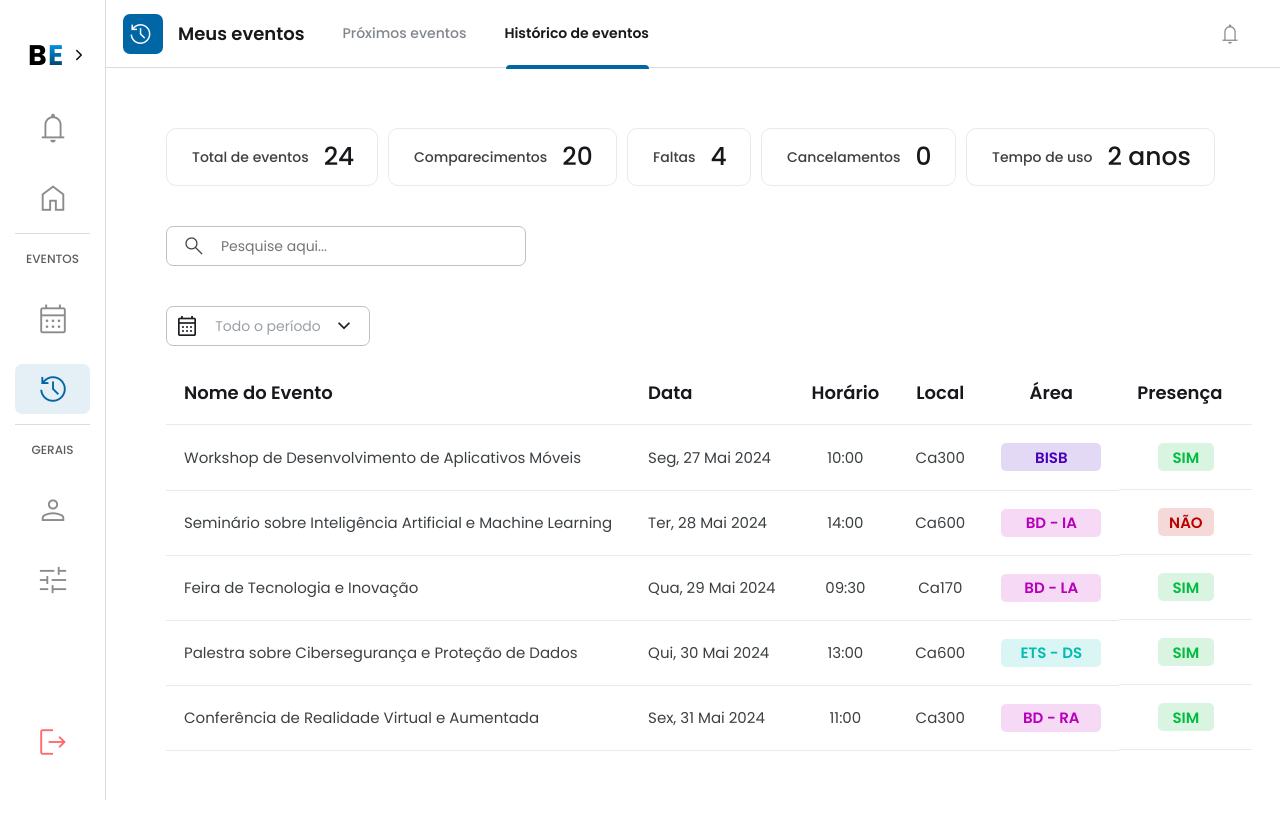
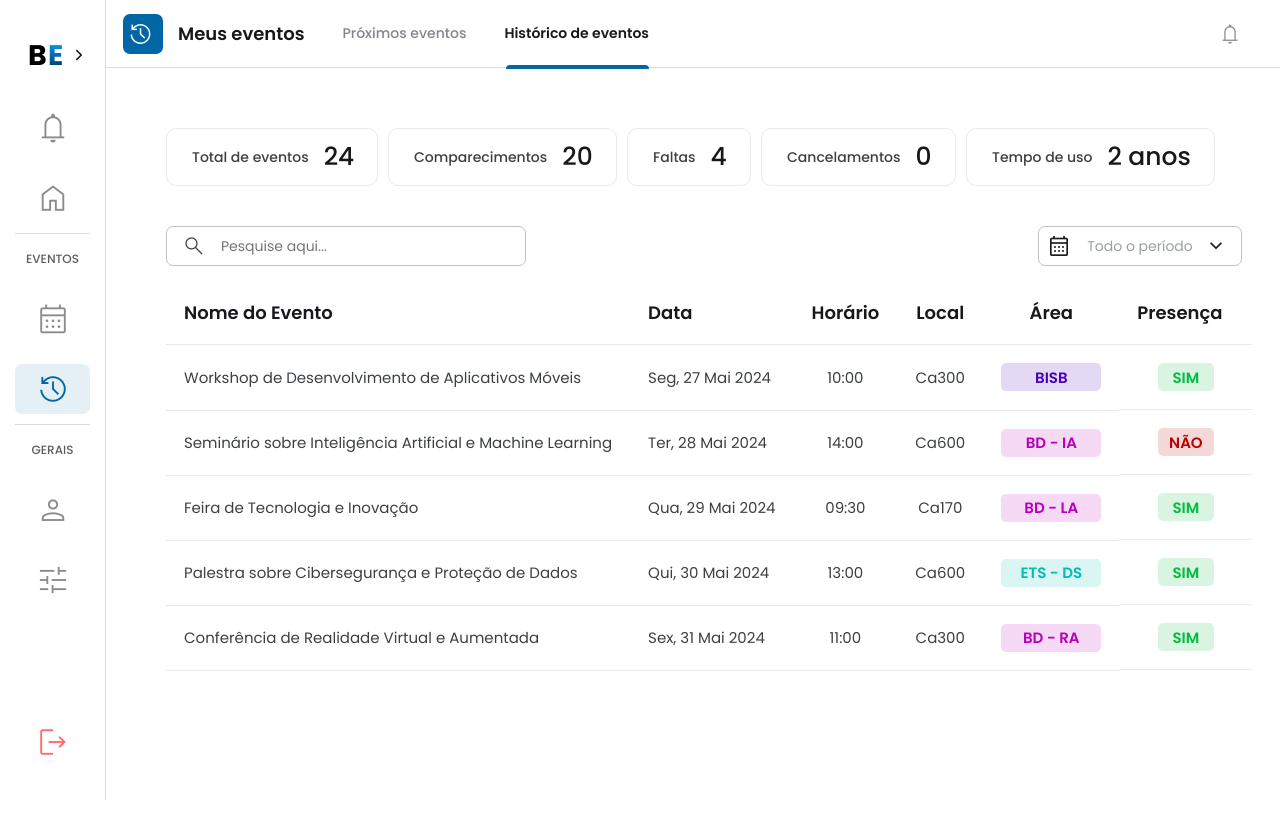
Before and after one commit to EsyProject/EsyFrontend, a React (Vite) app: page /Historic in a window 1280 px wide. Shown: the top 838 px of the page. After the commit the page ends 800 px from the top, so only its background shows below. Built offline with nearby package versions, Linux system fonts and the light colour scheme.

Commit message:
feat: configuring the css of the Historic

```diff
--- a/src/pages/Historic/Historic.css
+++ b/src/pages/Historic/Historic.css
@@ -64,3 +64,8 @@
   color: #17181b;
   margin-left: 15px;
 }
+
+.filter-searchbar {
+  display: flex;
+  gap: 32rem;
+}
```
